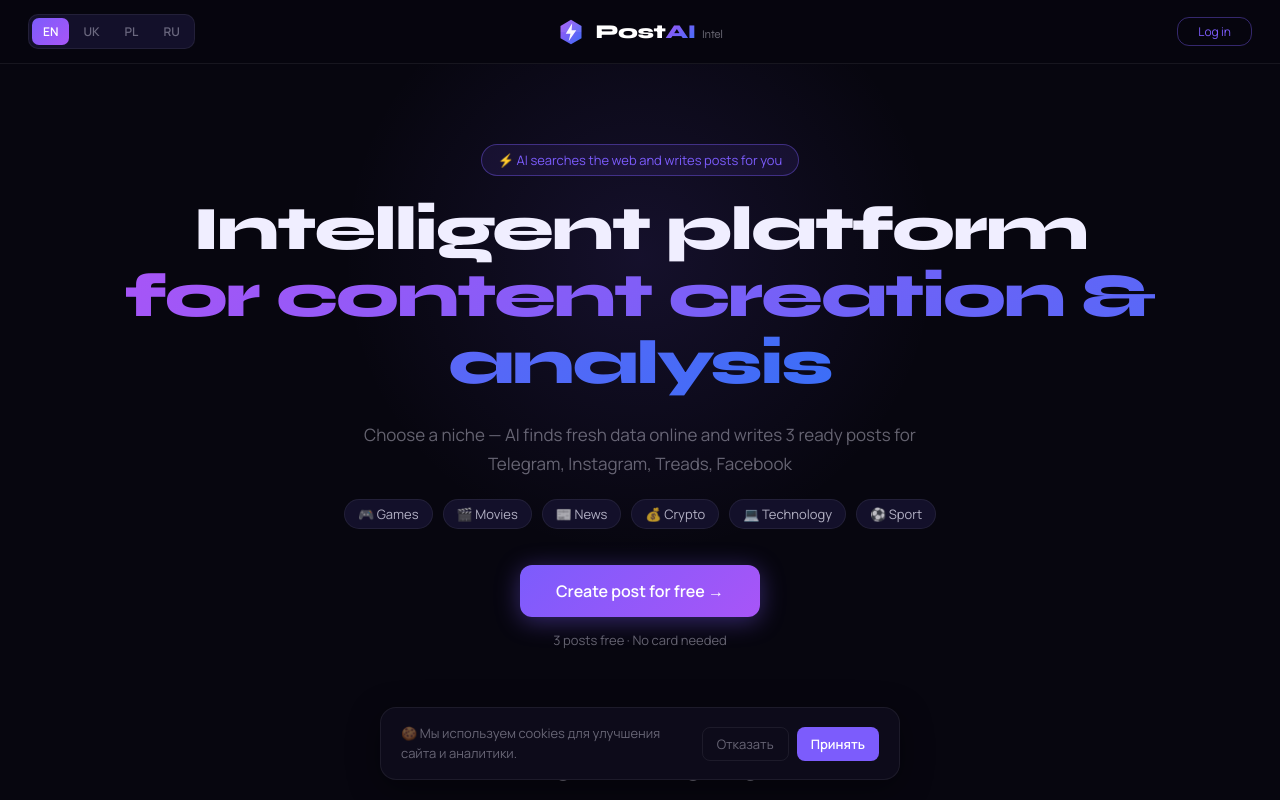
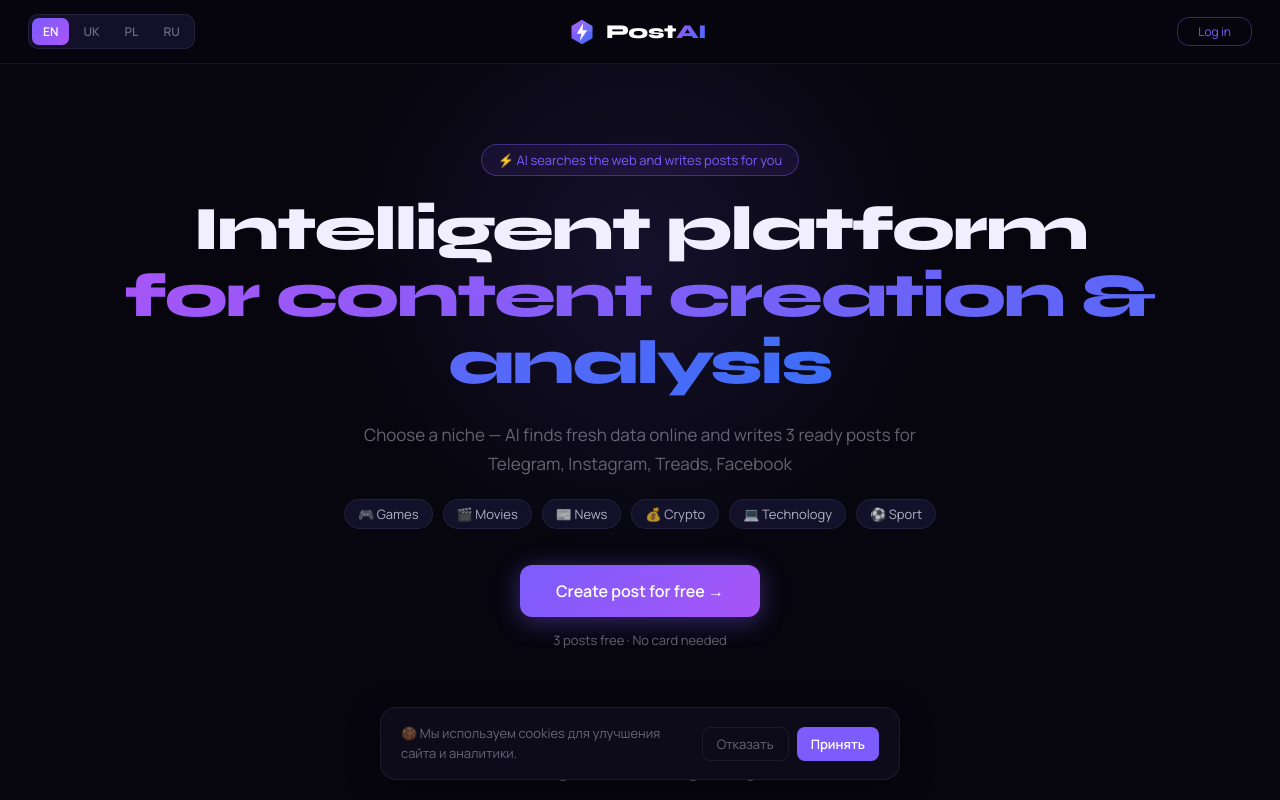
Before and after one commit to akuratenshi/PostAI-Intel2, a React (Vite) app: page / in a window 1280 px wide. Shown: the top 800 px of the page. Built offline with nearby package versions, Linux system fonts and the light colour scheme; no server answers.

Commit message:
Update Logo.jsx

```diff
--- a/src/components/Logo.jsx
+++ b/src/components/Logo.jsx
@@ -39,7 +39,6 @@ export function Logo({ size = 32 }) {
             marginLeft: "6px",
           }}
         >
-          Intel
         </span>
       </span>
     </div>
```
